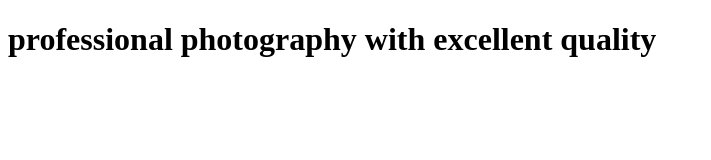
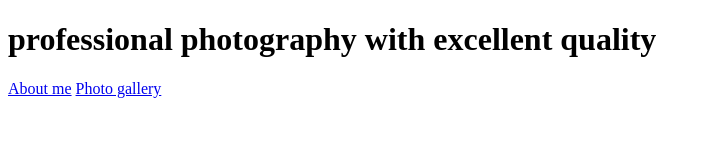
Before and after one commit to oubaycodes/Fadils-portfolio-website, a website: page index.html in a window 1280 px wide. Shown: the whole page, without its empty margins (0-711 px from the left). Drawn offline with Linux system fonts and the light colour scheme.

Commit message:
added header

```diff
--- a/index.html
+++ b/index.html
@@ -14,7 +14,10 @@
             <h1 class="heading-primary">
               professional photography with excellent quality
             </h1>
-            <div class="button-container"></div>
+            <div class="button-container">
+              <a href="#" class="btn header-btn">About me</a>
+              <a href="#" class="btn header-btn">Photo gallery</a>
+            </div>
           </div>
         </div>
       </header>
```
